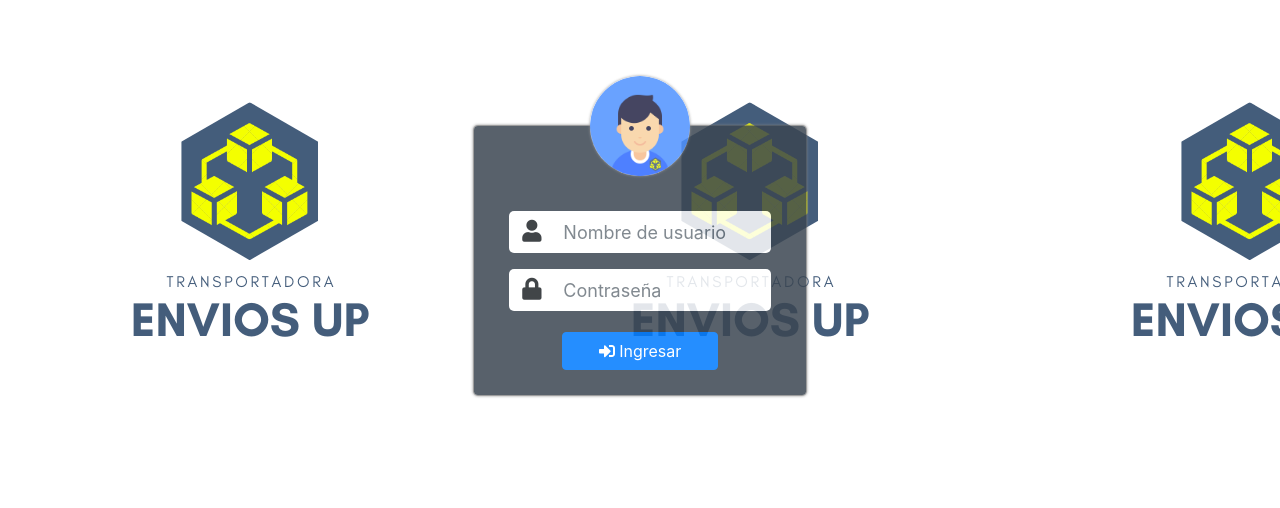
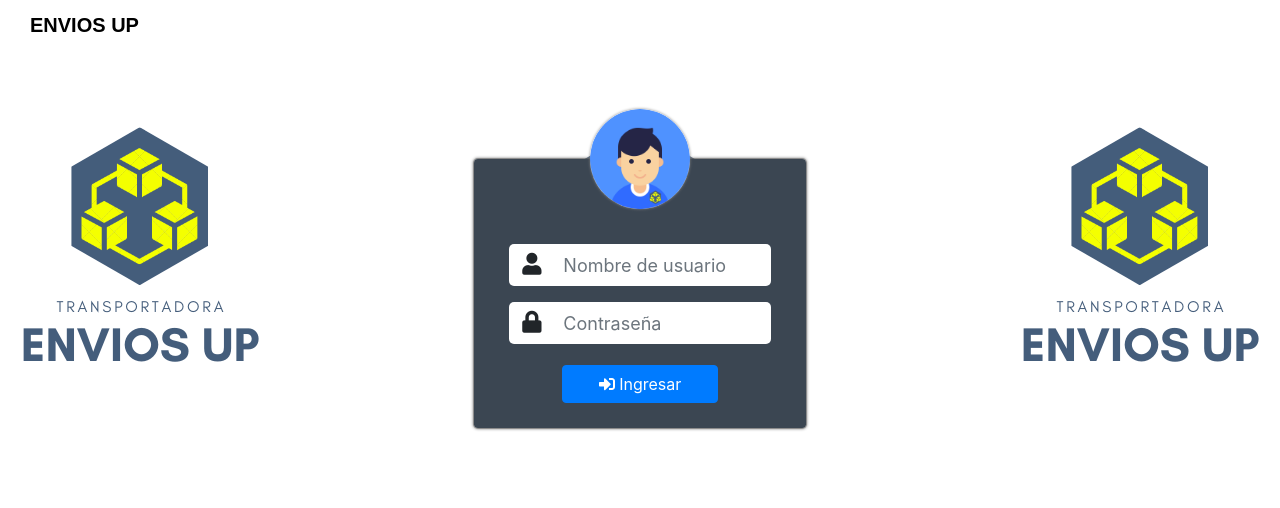
Before and after one commit to camilo-gc/enviosUP, a Django app: template empresa/templates/login.html in a window 1280 px wide. Shown: the top 508 px of the page. Run offline with Django 3.2, Linux system fonts and the light colour scheme; the template is opened without the code that fills it, so the values that code supplies are empty; some libraries are stand-ins or nearby versions.

Commit message:
Modificaciones login empleados

```diff
--- a/empresa/static/empresa/css/login_empleado.css
+++ b/empresa/static/empresa/css/login_emp.css
@@ -1,15 +1,16 @@
 .fondo{
     background-repeat: repeat-x;
+    background-position: center;
 }
 .main-section{
-    margin:0 auto;
-    margin-top:25%;
-    padding: 0;
+    margin:40px auto;
+    margin-top: 2%;
+    padding: 80px 0px;
 }
 
 .modal-content{
     background-color: #3b4652;
-    opacity: .85;
+    opacity: 1;
     padding: 0 20px;
     box-shadow: 0px 0px 3px #848484;
 }
@@ -61,3 +62,16 @@ button{
 .forgot a{
     color: white;
 }
+.salida{
+    font-size: 20px;
+	text-transform: uppercase;
+	font-weight: bold;
+    color: black;
+    font-family: sans-serif;
+}
+.salid{
+    padding: 10px 30px;
+}
+.salida:hover {
+    color:#007bff;
+  }
--- a/empresa/templates/login.html
+++ b/empresa/templates/login.html
@@ -16,10 +16,12 @@
     <!--- Favicon-->
     <link rel="shortcut icon" type="image/x-icon" href="{% static 'empresa/images/favicon.ico' %}" />
     <!-- CSS -->
-    <link rel="stylesheet" href="{% static 'empresa/css/login_empleado.css' %}" type="text/css">
+    <link rel="stylesheet" href="{% static 'empresa/css/login_emp.css' %}" type="text/css">
 </head>
 <body style="background-image: url({% static 'empresa/images/ENVIOS UP.png' %})" class="fondo">
-        <div class="modal-dialog text-center">
+    <div class="salid">
+    <a class="salida" href="/" style="text-decoration:none">  ENVIOS UP</a></div>
+    <div class="modal-dialog text-center">
             <div class="col-sm-8 main-section">
                 <div class="modal-content">
                     <div class="col-12 user-img">
```
